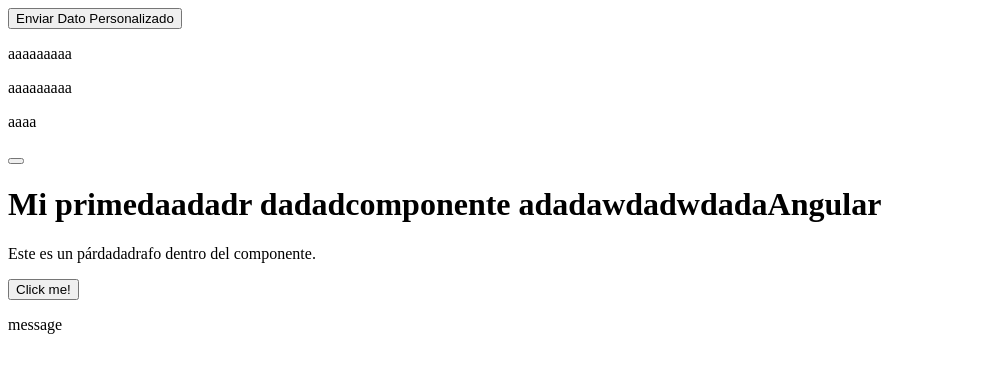
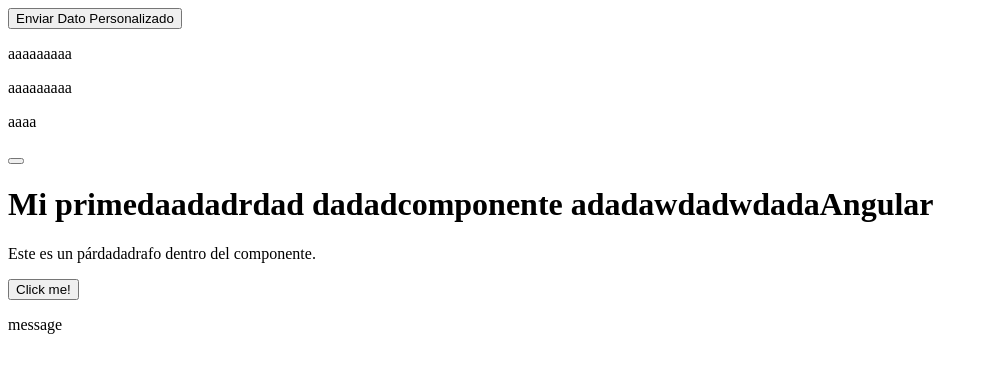
Before and after one commit to diegogb1999/LaOrlabeda, an Angular app: page / in a window 1280 px wide. Shown: the top 372 px of the page, without its empty margins (0-988 px from the left). Built offline with nearby package versions, Linux system fonts and the light colour scheme.

Commit message:
pruebaaa

```diff
--- a/src/app/prueba/prueba.component.html
+++ b/src/app/prueba/prueba.component.html
@@ -4,7 +4,7 @@
 <p>aaaa</p>
 <button></button>
 
-<h1>Mi primedaadadr dadadcomponente adadawdadwdadaAngular</h1>
+<h1>Mi primedaadadrdad dadadcomponente adadawdadwdadaAngular</h1>
 <p>Este es un párdadadrafo dentro del componente.</p>
 
 <button>Click me!</button>
```
